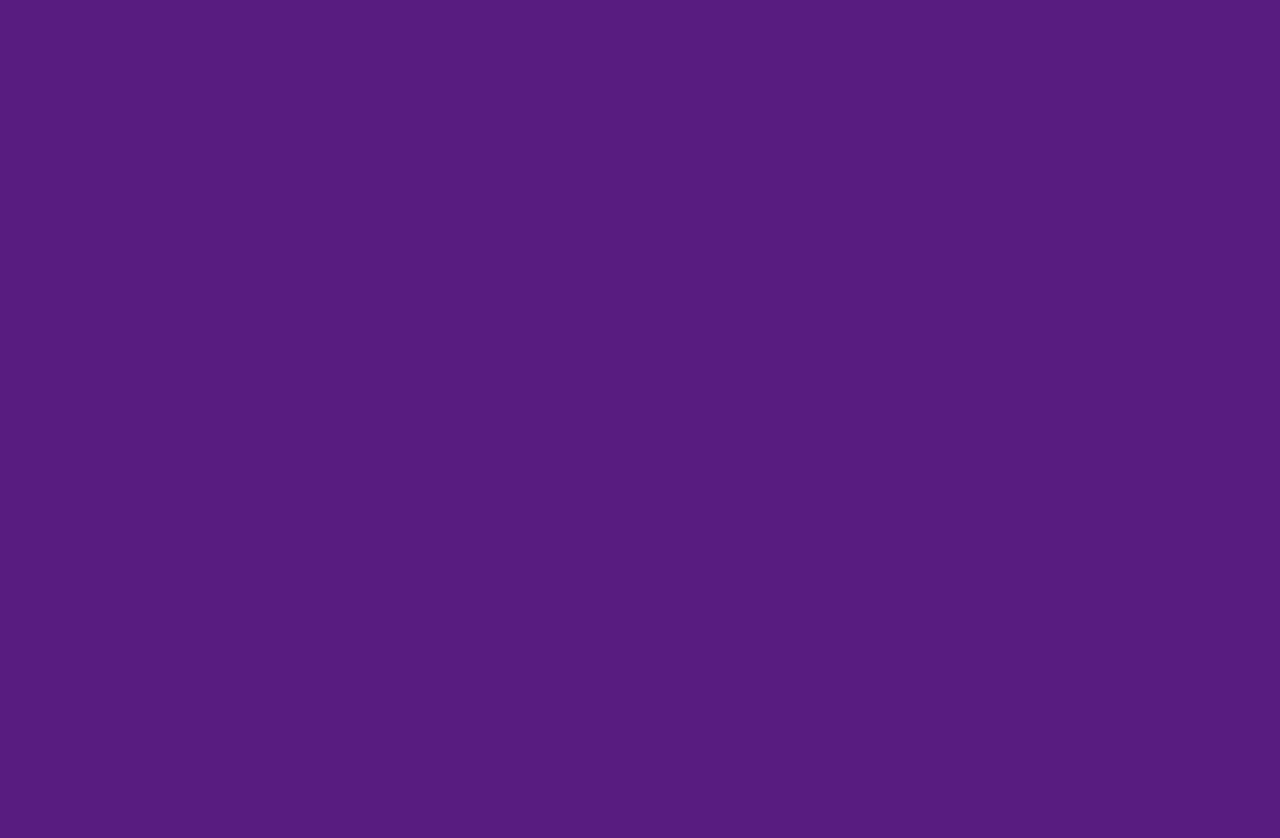
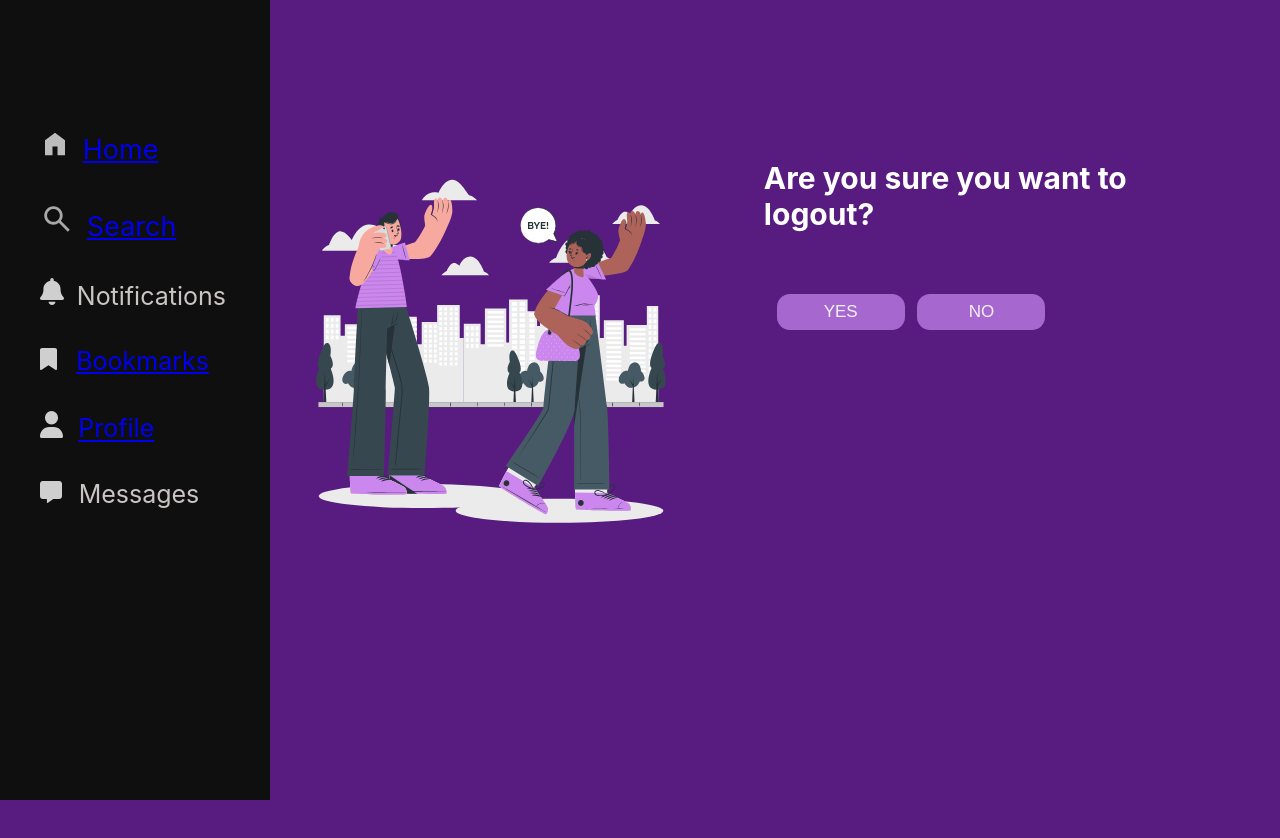
Before and after one commit to soumya-maheshwari/Twitter, a React (Create React App) app in the folder frontend/: page /logout in a window 1280 px wide. Before the commit this address had no page. Shown: the top 838 px of the page. Before the commit the page ends 800 px from the top, so only its background shows below. Built offline with nearby package versions, Linux system fonts and the light colour scheme.

Commit message:
logout component added

```diff
--- a/frontend/src/App.js
+++ b/frontend/src/App.js
@@ -10,6 +10,7 @@ import OtherProfileComponent from "./Components/OthersProfile/OtherProfileCompon
 import OthersProfile from "./Components/OthersProfile/OthersProfile";
 import Search from "./Components/Search/Search";
 import Bookmarks from "./Components/Bookmarks/Bookmarks";
+import Logout from "./Components/Logout/Logout";
 function App() {
   return (
     <>
@@ -27,6 +28,8 @@ function App() {
             element={<OthersProfile />}
           />
           <Route path="/search" exact element={<Search />} />
+          <Route path="/logout" exact element={<Logout />} />
+
           <Route path="/bookmarks" exact element={<Bookmarks />} />
         </Routes>
       </BrowserRouter>
--- a/frontend/src/Components/Homepage/Homepage.jsx
+++ b/frontend/src/Components/Homepage/Homepage.jsx
@@ -4,8 +4,15 @@ import "./homepage.css";
 import CreatePost from "../Homepage/CreatePost/CreatePost";
 import SearchUsers from "./SearchUsers/SearchUsers";
 import HomeFeeds from "./HomeFeeds";
+import logoutImg from "../../Assets/logout.svg";
+import { useNavigate } from "react-router-dom";
 
 const Homepage = () => {
+  const navigate = useNavigate();
+
+  const handleLogout = () => {
+    navigate("/logout");
+  };
   return (
     <>
       <Sidebar />
@@ -20,6 +27,12 @@ const Homepage = () => {
           <div className="home-center">
             <div className="home-head">Search Users</div>
             {/* <SearchUsers /> */}
+            <img
+              src={logoutImg}
+              alt="Logout"
+              className="logout-icon"
+              onClick={handleLogout}
+            />
           </div>
         </div>
       </div>
--- a/frontend/src/Components/Homepage/homepage.css
+++ b/frontend/src/Components/Homepage/homepage.css
@@ -71,3 +71,8 @@
 .home-feeds {
   margin-top: 5vh;
 }
+.logout-icon {
+  width: 30px;
+  margin-left: 28vw;
+  cursor: pointer;
+}
--- /dev/null
+++ b/frontend/src/Components/Logout/Logout.jsx
@@ -0,0 +1,42 @@
+import React from "react";
+import Sidebar from "../Sidebar/Sidebar";
+import Homepage from "../Homepage/Homepage";
+import "./logout.css";
+import LogoutImg from "../../Assets/bye.svg";
+import { useNavigate } from "react-router-dom";
+
+const Logout = () => {
+  const navigate = useNavigate();
+  const handleLogout = () => {
+    // Clearing the entire local storage
+    localStorage.clear();
+    navigate("/");
+  };
+
+  const handleCancelLogout = () => {
+    navigate("/homePage");
+  };
+  return (
+    <>
+      <Sidebar />
+
+      <div className="container-logout">
+        <div className="left">
+          <img src={LogoutImg} className="logout-img" alt="logout password ?" />
+        </div>
+
+        <div className="right">
+          <p className="logout-text">Are you sure you want to logout?</p>
+          <button className="yes" onClick={handleLogout}>
+            YES
+          </button>
+          <button className="no" onClick={handleCancelLogout}>
+            NO
+          </button>
+        </div>
+      </div>
+    </>
+  );
+};
+
+export default Logout;
--- /dev/null
+++ b/frontend/src/Components/Logout/logout.css
@@ -0,0 +1,58 @@
+.container-logout {
+  margin-left: 20vw;
+  display: flex;
+}
+.left {
+  /* width: 50%; */
+  /* margin-left: 20vw; */
+  /* box-sizing: border-box; */
+  /* overflow-y: hidden; */
+}
+.logout-img {
+  width: 33vw;
+  height: 56vh;
+  margin: 16vh 0vw 23vw 3vh;
+}
+
+.right {
+  color: white;
+  /* margin-left: 20vw; */
+}
+.logout-text {
+  margin-top: 20vh;
+  font-size: 30px;
+  font-weight: bolder;
+  padding-right: 40px;
+  align-items: center;
+  z-index: -1;
+}
+
+.yes {
+  border: none;
+  width: 10vw;
+  height: 36px;
+  /* margin-left: 1.7vw; */
+  border-radius: 13px;
+  cursor: pointer;
+  font-weight: 300;
+  font-size: 17px;
+  margin-top: 4vh;
+  margin-left: 1vw;
+  color: rgba(255, 255, 255, 0.9);
+  background-color: rgb(174, 113, 215, 0.9);
+}
+
+.no {
+  border: none;
+  width: 10vw;
+  height: 36px;
+  /* margin-left: 1.7vw; */
+  border-radius: 13px;
+  cursor: pointer;
+  font-weight: 300;
+  font-size: 17px;
+  margin-top: 4vh;
+  margin-left: 1vw;
+  color: rgba(255, 255, 255, 0.9);
+  background-color: rgb(174, 113, 215, 0.9);
+}
```
Also changed, not shown: frontend/src/Assets/bye.svg (added), frontend/src/Assets/logout.svg (added).
